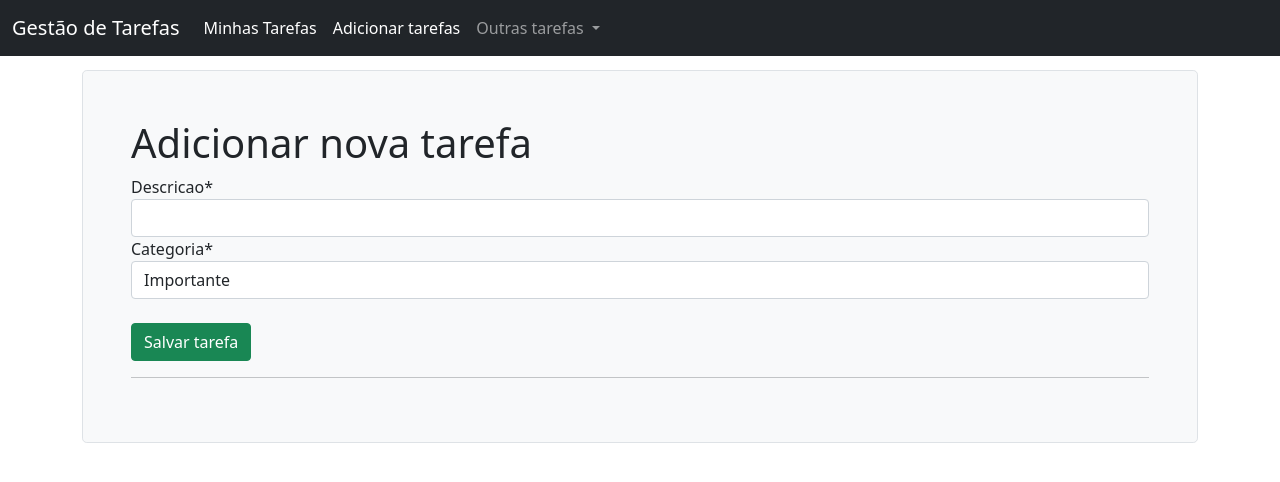
After one commit to nsfelipe/gestao-de-tarefas, a Django app: page /tarefas/adicionar/ in a window 1280 px wide. The commit adds this page. Shown: the top 482 px of the page. Run offline with Django 4.2, Linux system fonts and the light colour scheme; some libraries are stand-ins or nearby versions.

Commit message:
Versão final do projeto

```diff
--- a/tarefas/templates/base.html
+++ b/tarefas/templates/base.html
@@ -13,22 +13,25 @@
   <body style="padding-top:70px">
     <nav class="navbar fixed-top navbar-expand-lg navbar-dark bg-dark">
       <div class="container-fluid">
-        <a class="navbar-brand" href="#">Gestão de Tarefas</a>
+        <a class="navbar-brand" href="{% url 'tarefas_pendentes_list' %}">Gestão de Tarefas</a>
         <button class="navbar-toggler" type="button" data-bs-toggle="collapse" data-bs-target="#navbarSupportedContent" aria-controls="navbarSupportedContent" aria-expanded="false" aria-label="Toggle navigation">
           <span class="navbar-toggler-icon"></span>
         </button>
         <div class="collapse navbar-collapse" id="navbarSupportedContent">
           <ul class="navbar-nav me-auto mb-2 mb-lg-0">
             <li class="nav-item">
-              <a class="nav-link active" aria-current="page" href="#">Minhas Tarefas</a>
+              <a class="nav-link active" aria-current="page" href="{% url 'tarefas_pendentes_list' %}">Minhas Tarefas</a>
+            </li>
+            <li class="nav-item">
+              <a class="nav-link active" aria-current="page" href="{% url 'adicionar_tarefas' %}">Adicionar tarefas</a>
             </li>
             <li class="nav-item dropdown">
               <a class="nav-link dropdown-toggle" href="#" id="navbarDropdown" role="button" data-bs-toggle="dropdown" aria-expanded="false">
                 Outras tarefas
               </a>
               <ul class="dropdown-menu" aria-labelledby="navbarDropdown">
-                <li><a class="dropdown-item" href="#">Adiadas</a></li>
-                <li><a class="dropdown-item" href="#">Concluídas</a></li>
+                <li><a class="dropdown-item" href="{% url 'tarefas_adiadas_list' %}">Adiadas</a></li>
+                <li><a class="dropdown-item" href="{% url 'tarefas_concluidas_list' %}">Concluídas</a></li>
               </ul>
             </li>
           </ul>
--- /dev/null
+++ b/tarefas/templates/tarefas/adicionar_tarefas.html
@@ -0,0 +1,18 @@
+{% extends 'base.html' %}
+{% load crispy_forms_tags %}
+
+{% block title %}Tarefas pendentes{% endblock %}
+
+{% block content %}
+  <!-- Formulário para adicionar nova tarefa -->
+  <div class="h-100 p-5 bg-light border rounded-3">
+      <h1>Adicionar nova tarefa</h1>
+      <form method="POST">
+        {% csrf_token %}
+        {{ form|crispy }}
+        <br>
+        <input class="btn btn-success" type="submit" value="Salvar tarefa">
+      </form>
+      <hr>
+  </div>
+{% endblock %}
--- a/tarefas/urls.py
+++ b/tarefas/urls.py
@@ -7,5 +7,8 @@ urlpatterns = [
     path('<int:tarefa_id>/excluir', views.excluir_tarefa, name='excluir_tarefa'),
     path('<int:tarefa_id>/adiar', views.adiar_tarefa, name='adiar_tarefa'),
     path('<int:tarefa_id>/editar', views.editar_tarefa, name='editar_tarefa'),
-    path('concluidas/', views.tarefas_concluidas_list, name='tarefas_concluidas_list')
+    path('concluidas/', views.tarefas_concluidas_list, name='tarefas_concluidas_list'),
+    path('adiadas/', views.tarefas_adiadas_list, name='tarefas_adiadas_list'),
+    path('<int:tarefa_id>/mover-para-lista-de-tarefas/', views.mover_para_tarefas, name='mover_para_tarefas'),
+    path('adicionar/', views.adicionar_tarefas, name='adicionar_tarefas')
 ]
--- a/tarefas/views.py
+++ b/tarefas/views.py
@@ -36,6 +36,7 @@ def adiar_tarefa(request, tarefa_id):
     tarefa.save()
     return redirect('tarefas_pendentes_list')
 
+# Função de editar a tarefa
 def editar_tarefa(request, tarefa_id):
     tarefa = get_object_or_404(Tarefa, id=tarefa_id)
     if request.method == 'POST':
@@ -50,6 +51,30 @@ def editar_tarefa(request, tarefa_id):
         form = EditarTarefaForm(initial={'tarefa':tarefa.descricao, 'categoria':tarefa.categoria})
     return render(request, 'tarefas/editar_tarefa.html', {'tarefa':tarefa, 'form':form} )
 
+# Função para exibir a tarefas concluídas
 def tarefas_concluidas_list(request):
     tarefas_concluidas = Tarefa.objects.filter(status='concluído')
     return render(request, 'tarefas/tarefas_concluidas.html', {'tarefas_concluidas':tarefas_concluidas})
+
+# Função para exibir a tarefas adiadas
+def tarefas_adiadas_list(request):
+    tarefas_adiadas = Tarefa.objects.filter(status='adiado')
+    return render(request, 'tarefas/tarefas_adiadas.html', {'tarefas_adiadas':tarefas_adiadas})
+
+# Função para mover tarefas de adiadas para lista de tarefas
+def mover_para_tarefas(request, tarefa_id):
+    tarefa = get_object_or_404(Tarefa, id=tarefa_id)
+    tarefa.status = 'pendente'
+    tarefa.save()
+    return redirect('tarefas_pendentes_list')
+
+# Função da pagina adicionar_tarefas
+def adicionar_tarefas(request):
+    if request.method == 'POST':
+        form = AdicionarTarefa(data=request.POST)
+        if form.is_valid():
+            form.save()
+            return redirect('adicionar_tarefas')
+    else:
+        form = AdicionarTarefa()
+    return render(request, 'tarefas/adicionar_tarefas.html', {'adicionar_tarefas':adicionar_tarefas, 'form':form})
```
Also changed, not shown: tarefas/templates/tarefas/tarefas_adiadas.html (added, +40 -0 lines), 1 other file.
